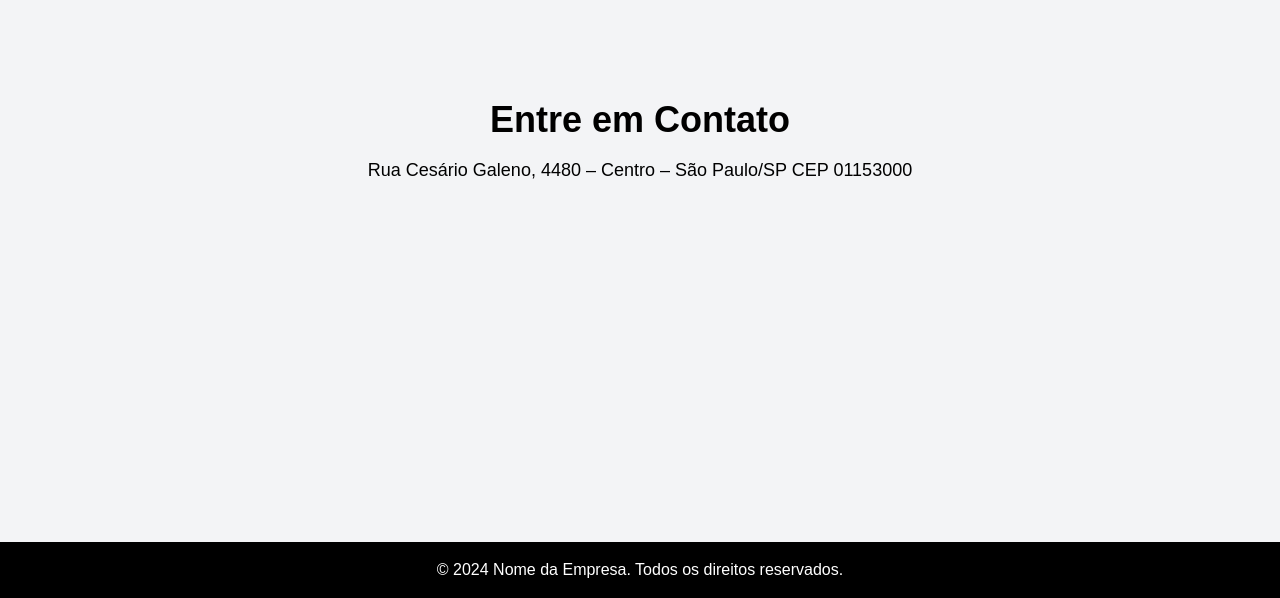
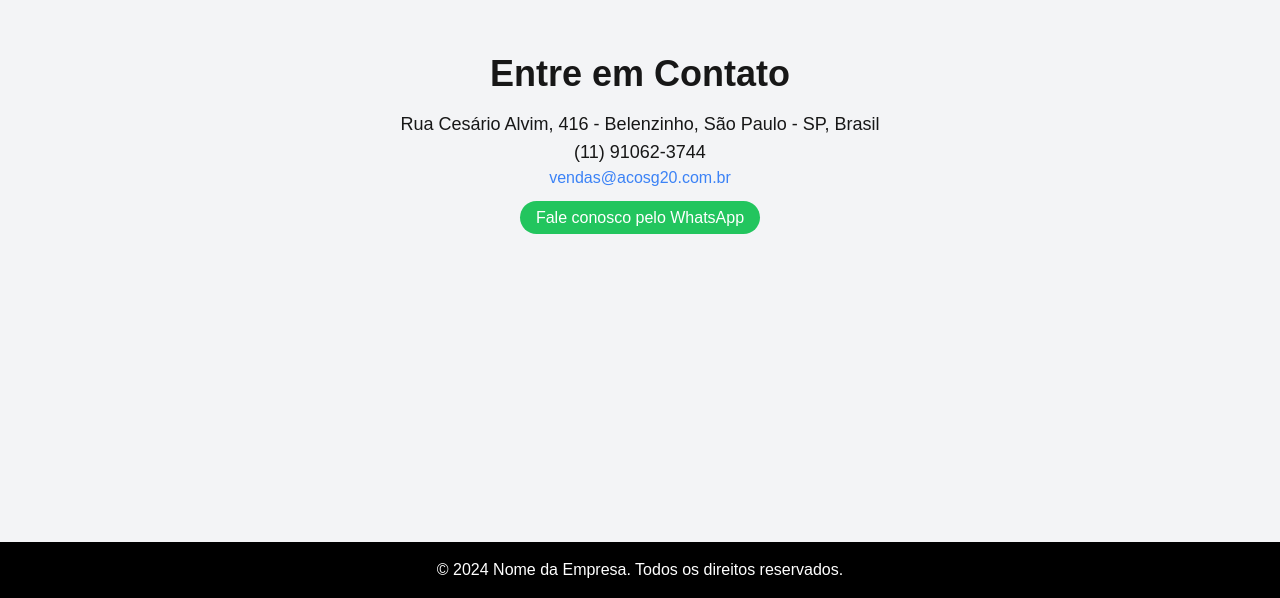
Before and after one commit to annxsbea/Batisfer, a Next.js app: page / in a window 1280 px wide. Shown: the part 3458-4056 px from the top of the page. Built offline with nearby package versions, Linux system fonts and the light colour scheme.

Commit message:
whatsapp

```diff
--- a/src/app/page.tsx
+++ b/src/app/page.tsx
@@ -228,9 +228,19 @@ export default function Home() {
         animate="visible"
         variants={sectionVariants}
       >
-        <div className="container mx-auto text-center px-4 text-black">
+        <div className="container mx-auto text-center px-4">
           <h2 className="text-4xl font-semibold mb-4">Entre em Contato</h2>
-          <p className="text-lg">Rua Cesário Galeno, 4480 – Centro – São Paulo/SP CEP 01153000</p>
+          <p className="text-lg">Rua Cesário Alvim, 416 - Belenzinho, São Paulo - SP, Brasil</p>
+          <p className="text-lg">(11) 91062-3744</p>
+          <a href="mailto:vendas@acosg20.com.br" className="text-blue-500 hover:underline">vendas@acosg20.com.br</a>
+          <div className="mt-4">
+            <a
+              href="https://api.whatsapp.com/send?1=pt_BR&phone=5511910623744"
+              className="bg-green-500 text-white py-2 px-4 rounded-full hover:bg-green-600"
+            >
+              Fale conosco pelo WhatsApp
+            </a>
+          </div>
         </div>
       </motion.section>
 
```
